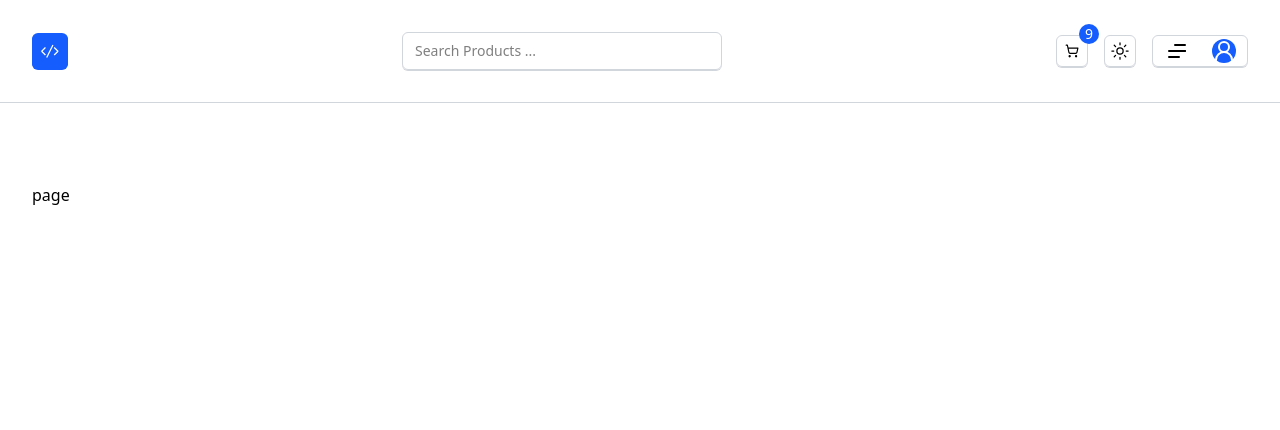
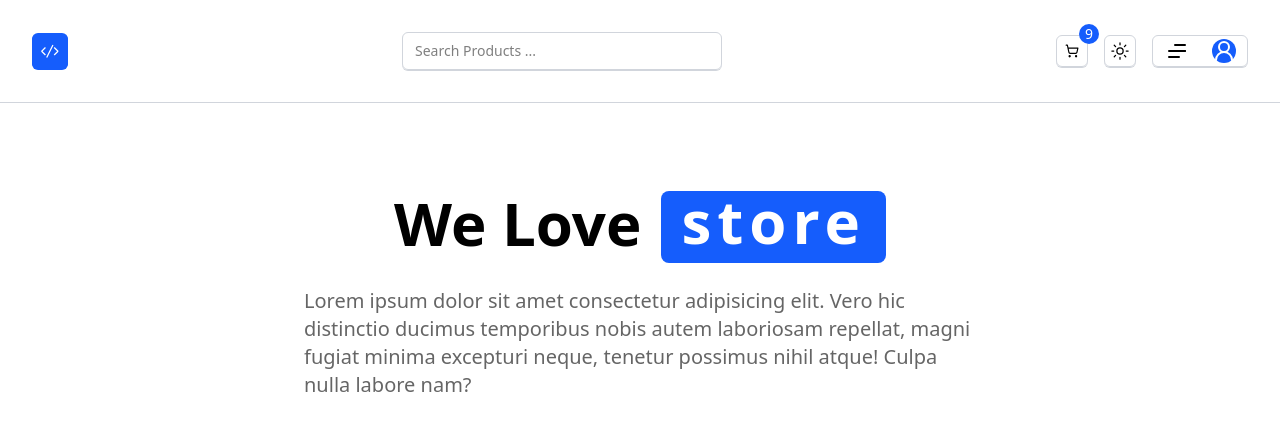
Before and after one commit to abbasbayat0/store, a Next.js app: page /about in a window 1280 px wide. Shown: the top 430 px of the page. Built offline with nearby package versions, Linux system fonts and the light colour scheme.

Commit message:
D: about page

```diff
--- a/src/app/about/page.tsx
+++ b/src/app/about/page.tsx
@@ -1,5 +1,32 @@
+'use client';
+import { RootState } from '@/lib/store/store';
+import { useSelector } from 'react-redux';
+
 const page = () => {
-  return <div>page</div>;
+  const dark = useSelector((state: RootState) => state.theme.dark);
+  return (
+    <div className='min-h-screen'>
+      <div className='mt-auto flex flex-col items-center justify-center min-[380px]:flex-row min-[380px]:gap-2 lg:gap-5'>
+        <p
+          className={`text-4xl font-bold sm:text-6xl ${dark && 'text-white'} transition duration-300`}
+        >
+          We Love
+        </p>
+        <p className='mt-2 rounded-md bg-blue-600 px-5 pb-2 text-4xl font-bold tracking-widest text-white sm:text-6xl lg:rounded-lg lg:pb-3'>
+          store
+        </p>
+      </div>
+      <div className='mt-6'>
+        <p
+          className={`mx-auto max-w-2xl text-xl opacity-60 ${dark && 'text-white'} transition duration-300`}
+        >
+          Lorem ipsum dolor sit amet consectetur adipisicing elit. Vero hic distinctio ducimus
+          temporibus nobis autem laboriosam repellat, magni fugiat minima excepturi neque, tenetur
+          possimus nihil atque! Culpa nulla labore nam?
+        </p>
+      </div>
+    </div>
+  );
 };
 
 export default page;
--- a/src/components/shared/home/Hero.tsx
+++ b/src/components/shared/home/Hero.tsx
@@ -14,7 +14,7 @@ const Hero = () => {
         >
           We are changing the way people shop
         </h1>
-        <p className={`mt-10 text-xl opacity-60 ${dark && 'text-white'} transition duration-300`}>
+        <p className={`text-xl opacity-60 ${dark && 'text-white'} mt-10 transition duration-300`}>
           Lorem ipsum dolor sit amet consectetur adipisicing elit. Cumque et voluptas saepe in quae
           voluptate, laborum maiores possimus illum reprehenderit aut delectus veniam cum
           perferendis unde sint doloremque non nam.
--- a/src/components/shared/navbar/LinksDropdown.tsx
+++ b/src/components/shared/navbar/LinksDropdown.tsx
@@ -12,7 +12,7 @@ const LinksDropdown = () => {
   return (
     <div
       onClick={() => setDropOpen(!dropOpen)}
-      className={`relative flex h-8 w-24 cursor-pointer items-center justify-around rounded-md border-[1px] border-gray-300 shadow-2xs shadow-gray-300 ${dark && 'border-gray-800 text-white shadow-none hover:bg-gray-800'} transition duration-300`}
+      className={`relative z-20 flex h-8 w-24 cursor-pointer items-center justify-around rounded-md border-[1px] border-gray-300 shadow-2xs shadow-gray-300 ${dark && 'border-gray-800 text-white shadow-none hover:bg-gray-800'} transition duration-300`}
     >
       <TbMenu3 className='text-2xl' />
       <UserIcon />
```
